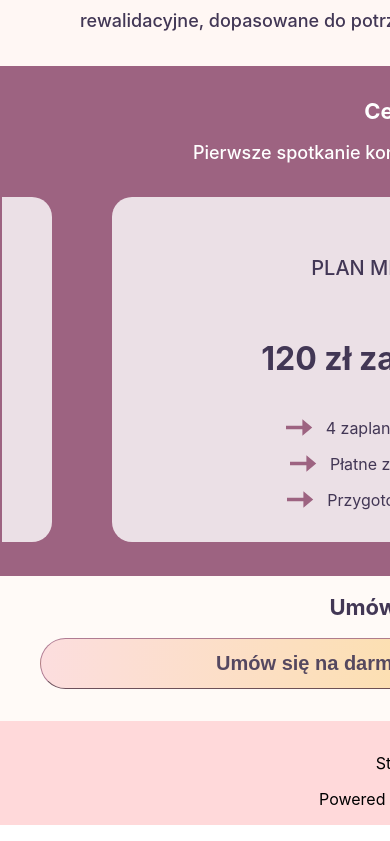
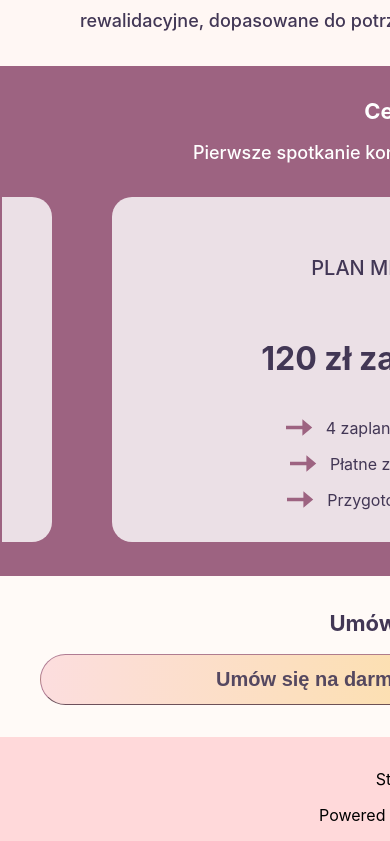
Before and after one commit to AleksandraZosia/mum, a Next.js app: page / in a window 390 px wide. Shown: the part 3723-4564 px from the top of the page. Built offline with nearby package versions, Linux system fonts and the light colour scheme.

Commit message:
gets rid of comments and unused code

```diff
--- a/components/Swiper.js
+++ b/components/Swiper.js
@@ -3,7 +3,6 @@ import Slider from "react-slick";
 import "slick-carousel/slick/slick.css";
 import "slick-carousel/slick/slick-theme.css";
 import Plan from "../components/Plan";
-import styles from "../styles/Swiper.module.css";
 
 export default function SimpleSlider({ plans }) {
   var settings = {
@@ -20,7 +19,7 @@ export default function SimpleSlider({ plans }) {
   return (
     <Slider {...settings}>
       {plans.map((plan) => (
-        <div className={styles.card} key={plan.key}>
+        <div key={plan.key}>
           <Plan plan={plan} />
         </div>
       ))}
--- a/styles/Home.module.css
+++ b/styles/Home.module.css
@@ -198,4 +198,7 @@
     margin: 2px;
     height: fit-content;
   }
+  .seventh {
+    padding: 1rem 0 2rem 0;
+  }
 }
--- a/styles/Swiper.module.css
+++ /dev/null
@@ -1,5 +0,0 @@
-/* .card {
-  padding: 0;
-  height: 100%;
-  width: 60% !important ;
-} */
```
Also changed, not shown: styles/Plan.module.css (+0 -19 lines).
